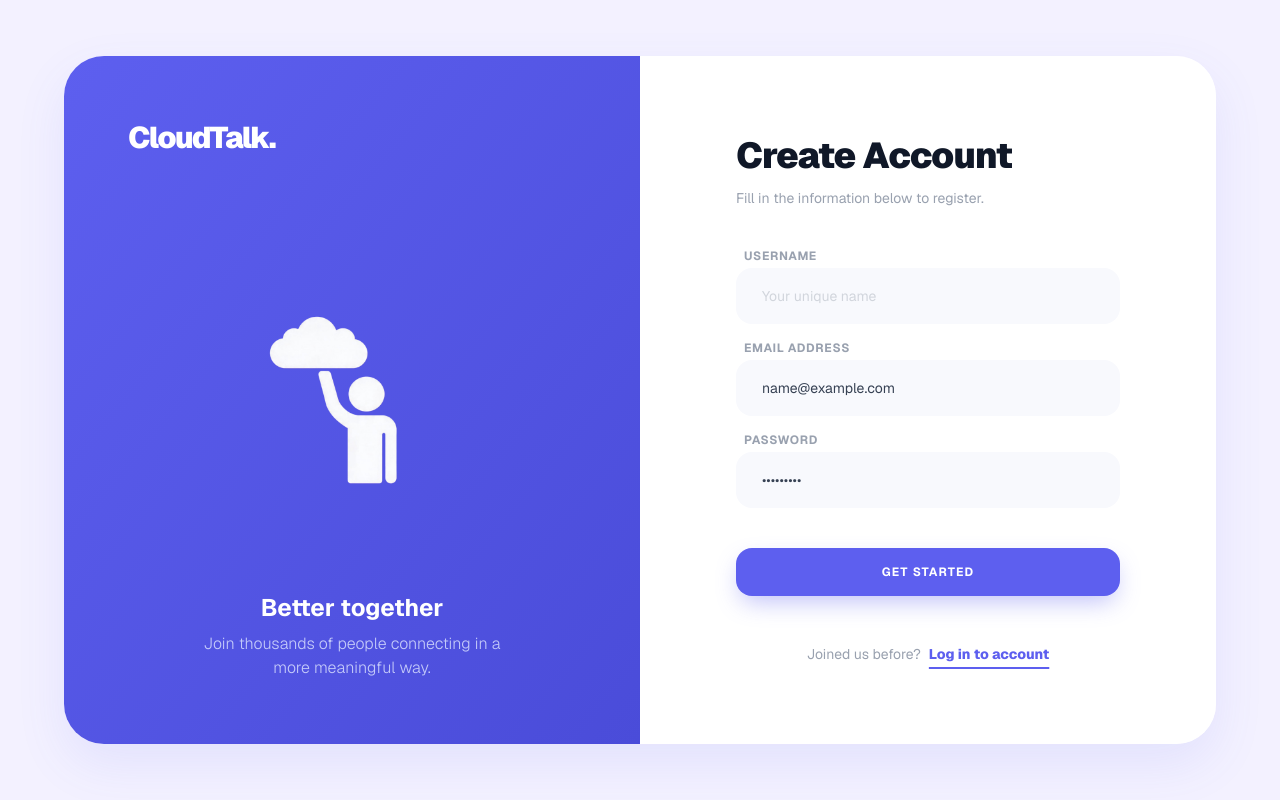
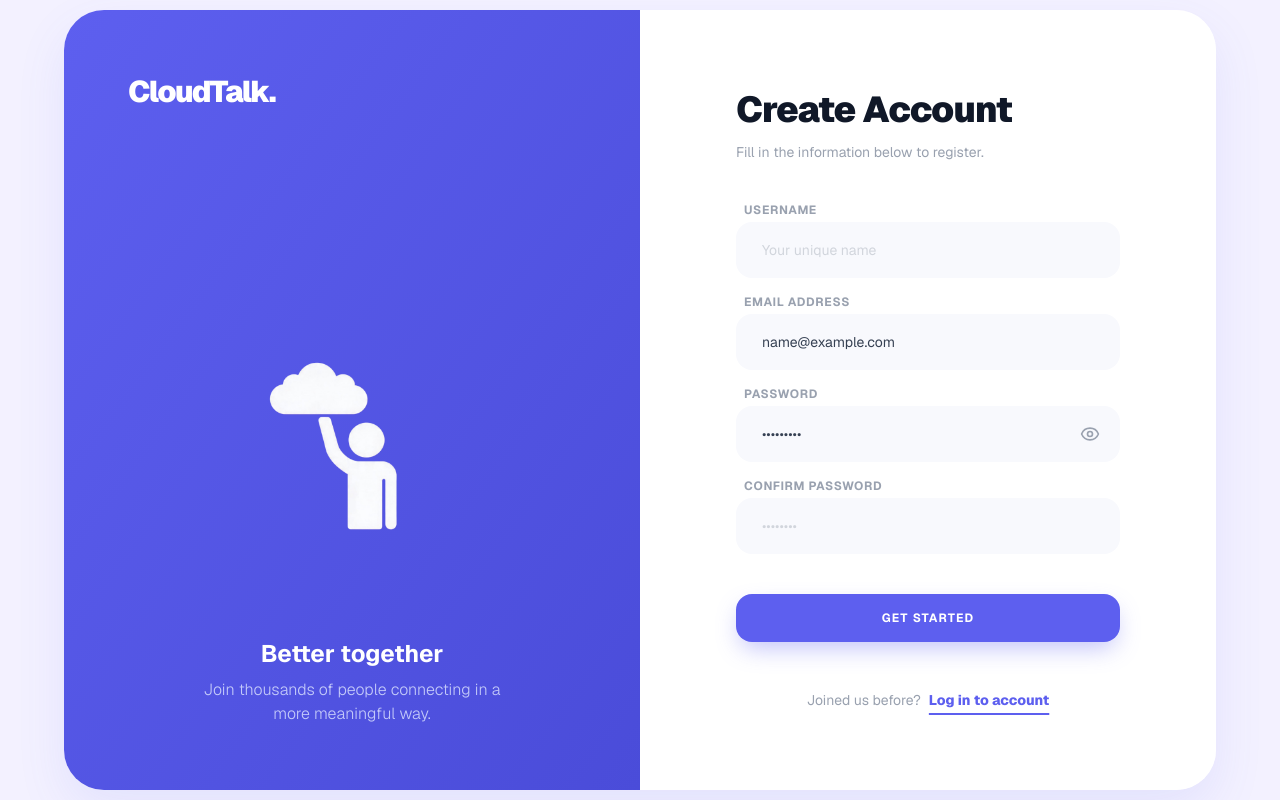
Before and after one commit to CloudiosV/CloudTalk, a Next.js app: page /auth in a window 1280 px wide. Both pictures are taken after typing "name@example.com", "Sample123" into the empty fields and a click on the button "Create an account". Built offline with nearby package versions, Linux system fonts and the light colour scheme.

Commit message:
feat: add password confrimation and show password

```diff
--- a/app/auth/page.tsx
+++ b/app/auth/page.tsx
@@ -1,23 +1,33 @@
 "use client";
 import { useState } from "react";
+import { Eye, EyeOff } from "lucide-react"; // Import icon mata
 
 export default function AuthPage() {
   const [isLogin, setIsLogin] = useState(true);
   const [loading, setLoading] = useState(false);
+  const [showPassword, setShowPassword] = useState(false); // State untuk toggle mata
   const [statusMsg, setStatusMsg] = useState({ text: "", type: "" });
 
   const [formData, setFormData] = useState({
     username: "",
     email: "",
-    password: ""
+    password: "",
+    confirmPassword: "" // Tambahkan field konfirmasi
   });
 
   const resetForm = () => {
-    setFormData({ username: "", email: "", password: "" });
+    setFormData({ username: "", email: "", password: "", confirmPassword: "" });
   };
 
   const handleSubmit = async (e: React.FormEvent) => {
     e.preventDefault();
+
+    // Validasi tambahan: Cek kecocokan password saat register
+    if (!isLogin && formData.password !== formData.confirmPassword) {
+      setStatusMsg({ text: "Password tidak cocok!", type: "error" });
+      return;
+    }
+
     setLoading(true);
     setStatusMsg({ text: "", type: "" });
 
@@ -38,10 +48,7 @@ export default function AuthPage() {
             text: "Login Berhasil! Mengalihkan...",
             type: "success"
           });
-
-
           window.location.href = "/";
-
         } else {
           setStatusMsg({
             text: "Registrasi Berhasil! Silahkan login.",
@@ -141,15 +148,40 @@ export default function AuthPage() {
 
               <div>
                 <label className="text-xs font-bold text-gray-400 ml-2 mb-1 block uppercase tracking-wider">Password</label>
+                <div className="relative">
                   <input
-                  type="password"
+                    type={showPassword ? "text" : "password"}
                     placeholder="••••••••"
                     value={formData.password}
                     required
                     className="w-full px-6 py-4 rounded-2xl bg-[#F8F9FD] border-2 border-transparent focus:border-[#5D5FEF] focus:bg-white outline-none transition-all text-sm text-gray-700 placeholder:text-gray-300"
                     onChange={(e) => setFormData({...formData, password: e.target.value})}
                   />
+                  {/* Icon Mata */}
+                  <button
+                    type="button"
+                    onClick={() => setShowPassword(!showPassword)}
+                    className="absolute right-5 top-1/2 -translate-y-1/2 text-gray-400 hover:text-[#5D5FEF] transition-colors"
+                  >
+                    {showPassword ? <EyeOff size={20} /> : <Eye size={20} />}
+                  </button>
                 </div>
+              </div>
+
+              {/* Confirm Password Field (Hanya muncul saat Register) */}
+              {!isLogin && (
+                <div className="animate-in fade-in slide-in-from-top-2 duration-300">
+                  <label className="text-xs font-bold text-gray-400 ml-2 mb-1 block uppercase tracking-wider">Confirm Password</label>
+                  <input
+                    type={showPassword ? "text" : "password"}
+                    placeholder="••••••••"
+                    value={formData.confirmPassword}
+                    required={!isLogin}
+                    className="w-full px-6 py-4 rounded-2xl bg-[#F8F9FD] border-2 border-transparent focus:border-[#5D5FEF] focus:bg-white outline-none transition-all text-sm text-gray-700 placeholder:text-gray-300"
+                    onChange={(e) => setFormData({...formData, confirmPassword: e.target.value})}
+                  />
+                </div>
+              )}
 
               <button
                 disabled={loading}
@@ -168,6 +200,7 @@ export default function AuthPage() {
                 onClick={() => {
                   setIsLogin(!isLogin);
                   setStatusMsg({ text: "", type: "" });
+                  setShowPassword(false); // Reset mata saat pindah mode
                 }}
                 className="ml-2 text-[#5D5FEF] font-extrabold hover:text-[#4d4fdf] transition-colors underline decoration-2 underline-offset-8"
               >
```
Lines whose indentation alone changed are shown as unchanged.
